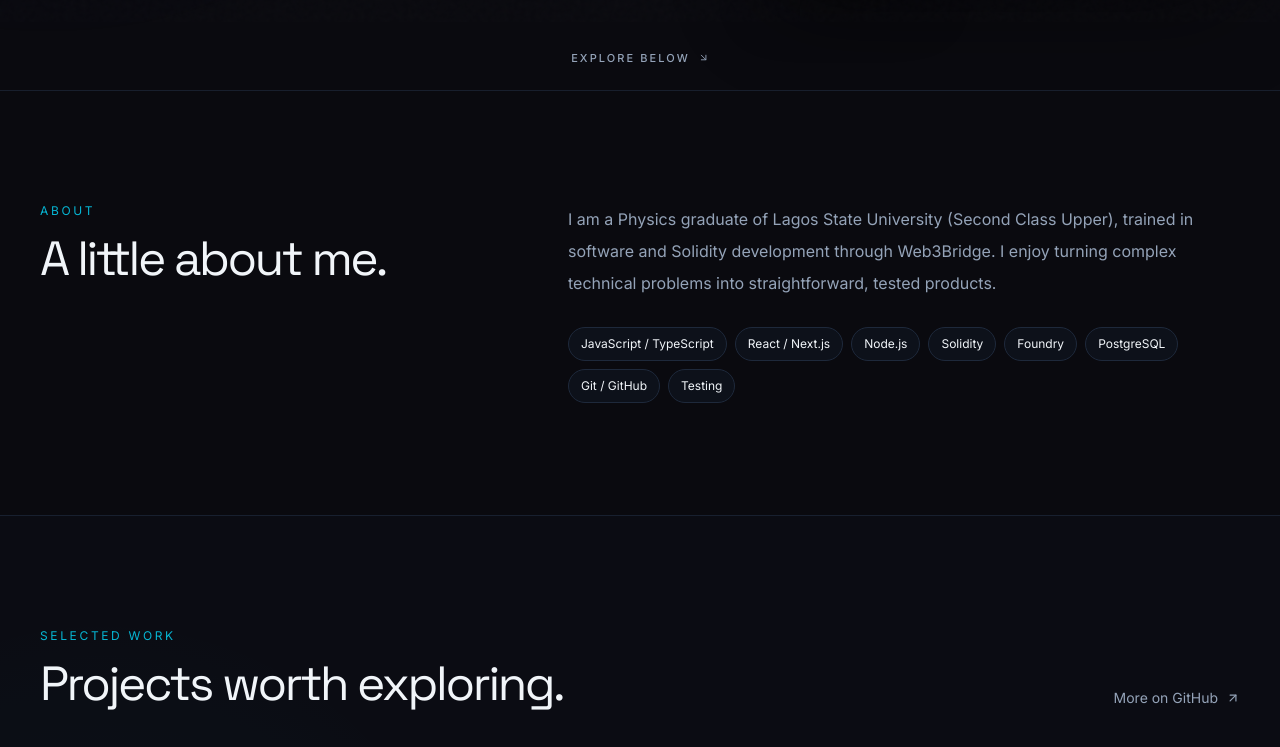
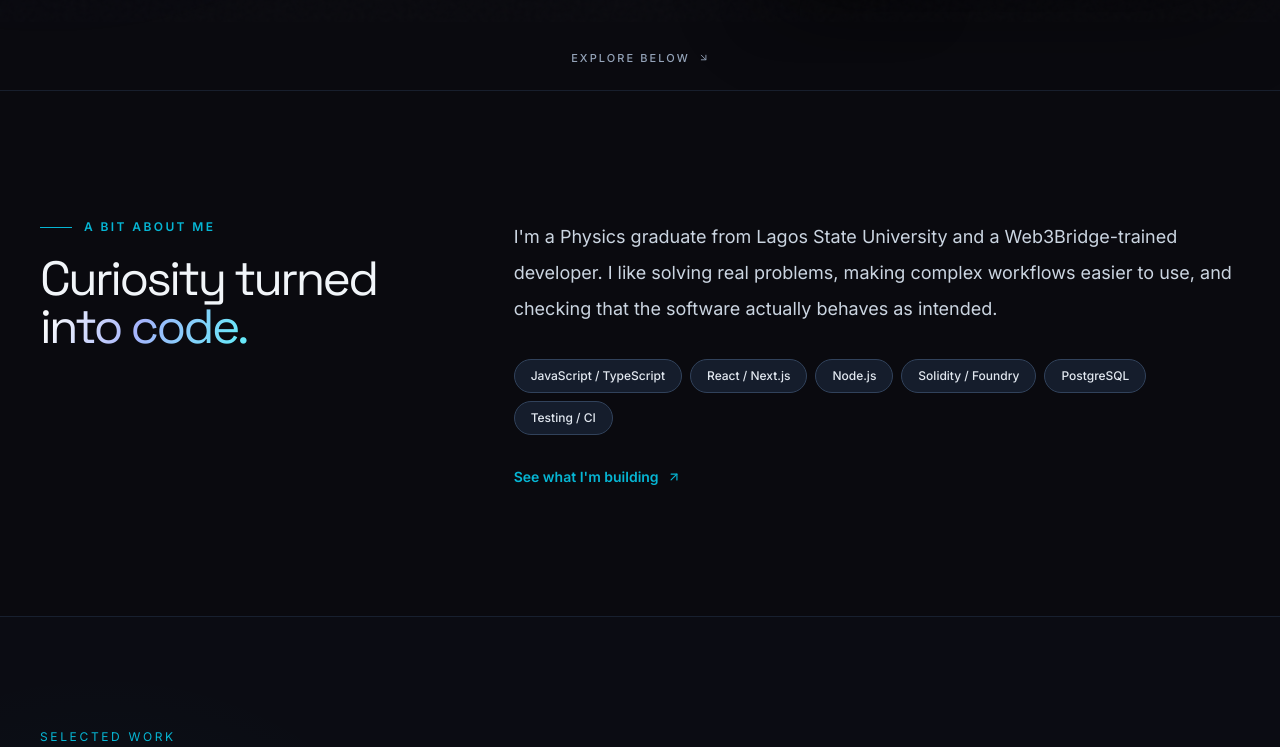
Before and after one commit to Alike001/alike-portfolio, a Next.js app: page / in a window 1280 px wide. Shown: the part 778-1525 px from the top of the page. Built offline with nearby package versions, Linux system fonts and the light colour scheme.

Commit message:
design: rebuild components/About.jsx with stronger visual hierarchy

```diff
--- a/components/About.jsx
+++ b/components/About.jsx
@@ -1,27 +1,27 @@
+import { FiArrowUpRight } from "react-icons/fi";
 import Reveal from "./Reveal";
 
-const skills = ["JavaScript / TypeScript", "React / Next.js", "Node.js", "Solidity", "Foundry", "PostgreSQL", "Git / GitHub", "Testing"];
+const skills = ["JavaScript / TypeScript", "React / Next.js", "Node.js", "Solidity / Foundry", "PostgreSQL", "Testing / CI"];
 
 export default function About() {
   return (
-    <section id="about" className="py-20 sm:py-28">
-      <div className="container-shell grid gap-8 lg:grid-cols-[.4fr_.6fr] lg:gap-20">
+    <section id="about" className="relative overflow-hidden py-24 sm:py-32">
+      <div className="container-shell grid gap-12 lg:grid-cols-[.52fr_1fr] lg:gap-24">
         <Reveal>
+          <div className="flex items-center gap-3 text-xs font-semibold uppercase tracking-[.2em] text-cyan"><span className="h-px w-8 bg-cyan" />A bit about me</div>
+          <h2 className="mt-5 font-display text-4xl tracking-[-.055em] text-cloud sm:text-5xl">Curiosity turned <span className="text-gradient">into code.</span></h2>
+        </Reveal>
+        <Reveal delay={.09}>
           <div>
-            <p className="mb-4 text-xs uppercase tracking-[.22em] text-cyan">About</p>
-            <h2 className="font-display text-4xl tracking-[-.05em] text-cloud sm:text-5xl">A little about me.</h2>
-          </div>
-        </Reveal>
-        <Reveal delay={.06}>
-          <div>
-            <p className="text-base leading-8 text-muted">
-              I am a Physics graduate of Lagos State University (Second Class Upper), trained in software and Solidity development through Web3Bridge. I enjoy turning complex technical problems into straightforward, tested products.
+            <p className="max-w-3xl text-lg leading-9 text-slate-300">
+              I&apos;m a Physics graduate from Lagos State University and a Web3Bridge-trained developer. I like solving real problems, making complex workflows easier to use, and checking that the software actually behaves as intended.
             </p>
-            <div className="mt-7 flex flex-wrap gap-2">
-              {skills.map((skill) => (
-                <span key={skill} className="rounded-full border border-line bg-card/50 px-3 py-2 text-xs text-cloud">{skill}</span>
-              ))}
+            <div className="mt-8 flex flex-wrap gap-2">
+              {skills.map(skill => <span key={skill} className="rounded-full border border-[#31425b] bg-[#151d2c] px-4 py-2 text-xs font-medium text-slate-200">{skill}</span>)}
             </div>
+            <a className="focus-ring mt-8 inline-flex items-center gap-2 text-sm font-semibold text-cyan transition-colors hover:text-cloud" href="https://github.com/Alike001" target="_blank" rel="noreferrer">
+              See what I&apos;m building <FiArrowUpRight />
+            </a>
           </div>
         </Reveal>
       </div>
```
